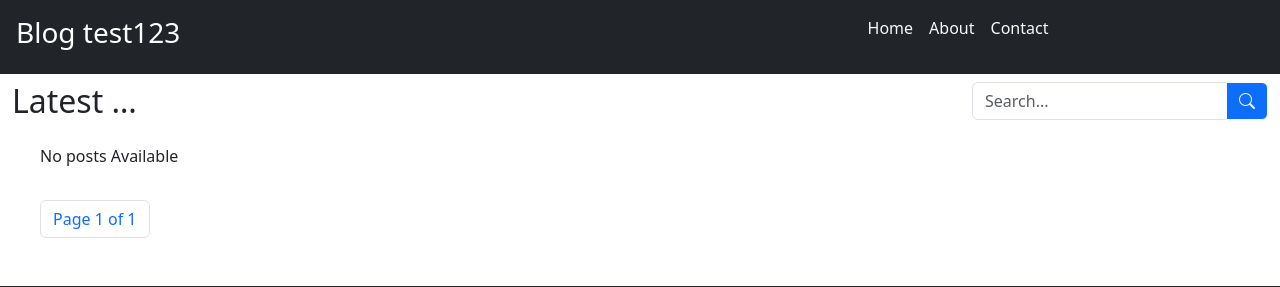
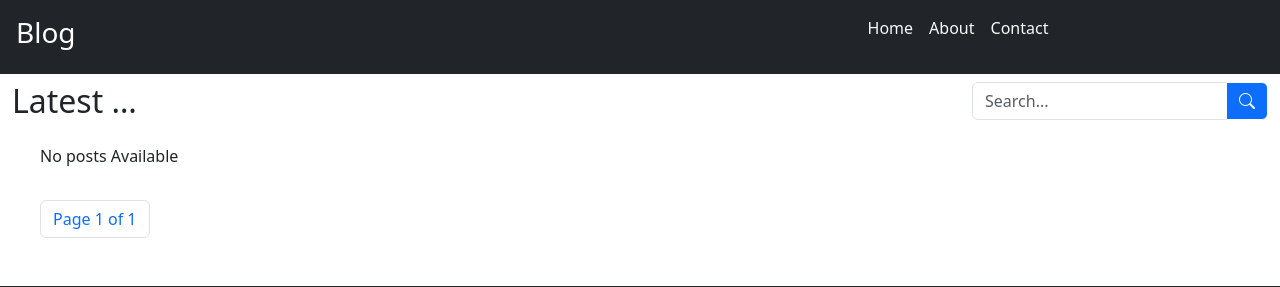
Before and after one commit to 24jamal/django-app, a Django app: page /blog/ in a window 1280 px wide. Shown: the top 287 px of the page. Run offline with Django 5.2, Linux system fonts and the light colour scheme; data that the repository does not hold is empty; some libraries are stand-ins or nearby versions.

Commit message:
Rename Blog test123 to Blog

```diff
--- a/blog/templates/blog/base.html
+++ b/blog/templates/blog/base.html
@@ -16,7 +16,7 @@
     <header class="p-3 bg-dark text-white">
         <div class="row">
             <div class="col">
-                <h3>Blog test123</h3>
+                <h3>Blog</h3>
             </div>
             <div class="col">
                 <div class="d-flex justify-content-center gap-3">
```
